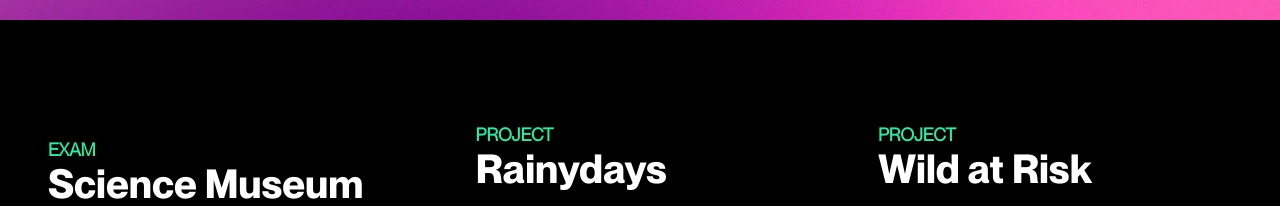
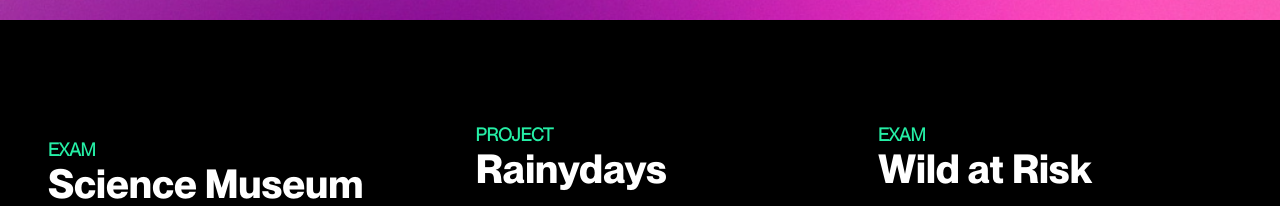
Before and after one commit to alexdalene/react-portfolio, a Next.js app: page / in a window 1280 px wide. Shown: the part 1380-1586 px from the top of the page. Built offline with nearby package versions, Linux system fonts and the light colour scheme.

Commit message:
changed links

```diff
--- a/src/app/components/project.tsx
+++ b/src/app/components/project.tsx
@@ -61,17 +61,17 @@
         description1='This was our very first project using HTML and CSS. We later updated it to include REST API’s, making the products “real”.'
         description2='Simplistic, modern and calming design - with a  focus on easy navigation.'
         url='/images/rainydays.jpg'
-        gitLink='https://github.com/alexdalene/rainydays-cms'
-        webLink='https://rainydays-cms-ad.netlify.app/'
+        gitLink='https://github.com/alexdalene/rainydays-ca'
+        webLink='https://rainydays-ca-ad.netlify.app/'
         ></MakeProject>
 
-        <MakeProject type='PROJECT'
+        <MakeProject type='EXAM'
         title='Wild&nbsp;at&nbsp;Risk'
         description1='This was an exam where we had to use REST API’s to create a blog-like website. We were given a few requirements, but had full control over design.'
         description2='I decided to go with a clean and modern design, with a focus on the content.'
         url='/images/wild-at-risk.png'
-        gitLink='https://github.com/alexdalene/react-portfolio.git'
-        webLink='https://lotr-assignment.netlify.app/'
+        gitLink='https://github.com/alexdalene/alex_dalene_exam1'
+        webLink='https://wildatrisk.netlify.app/'
         ></MakeProject>
         </div>
     )
```
